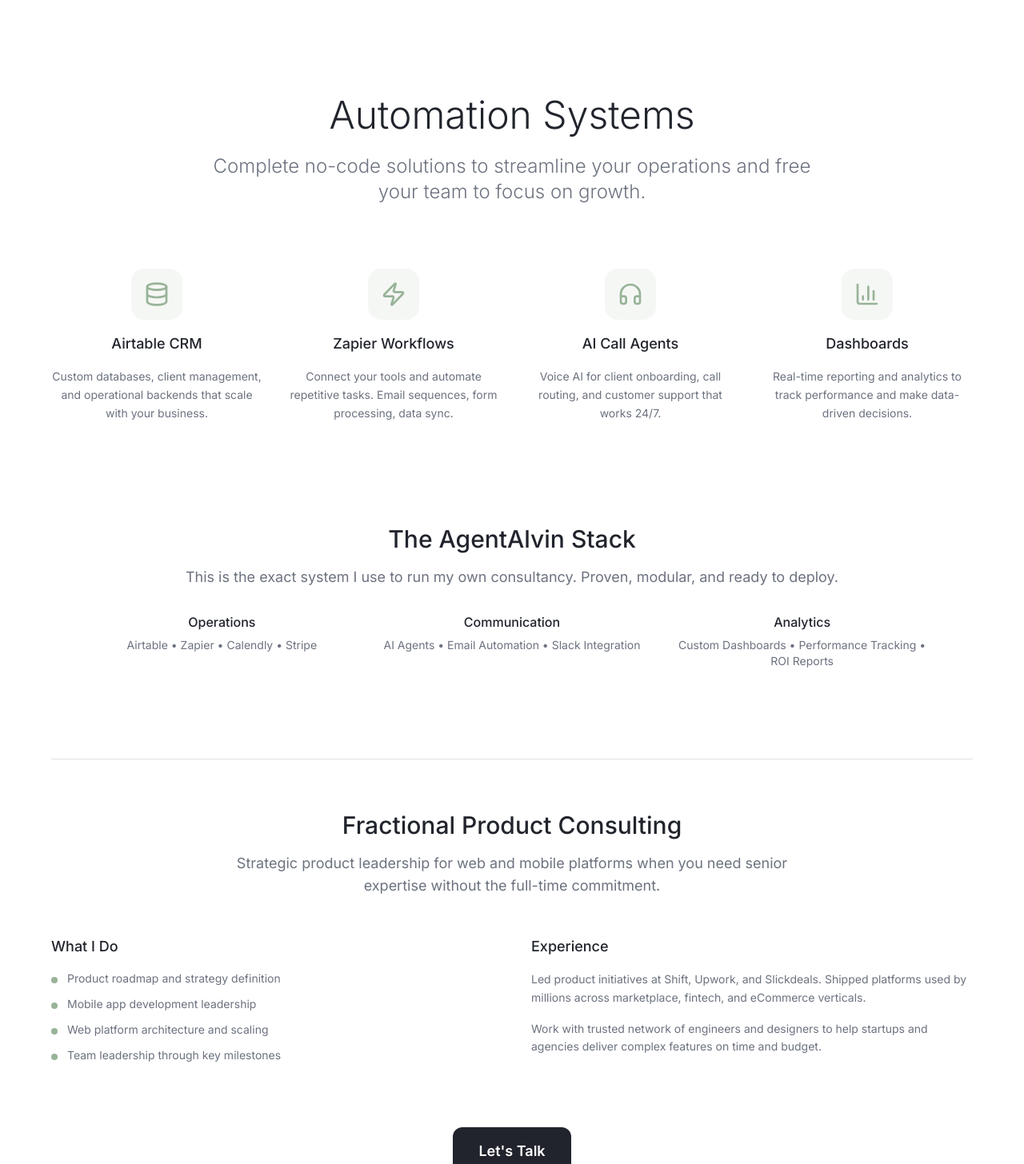
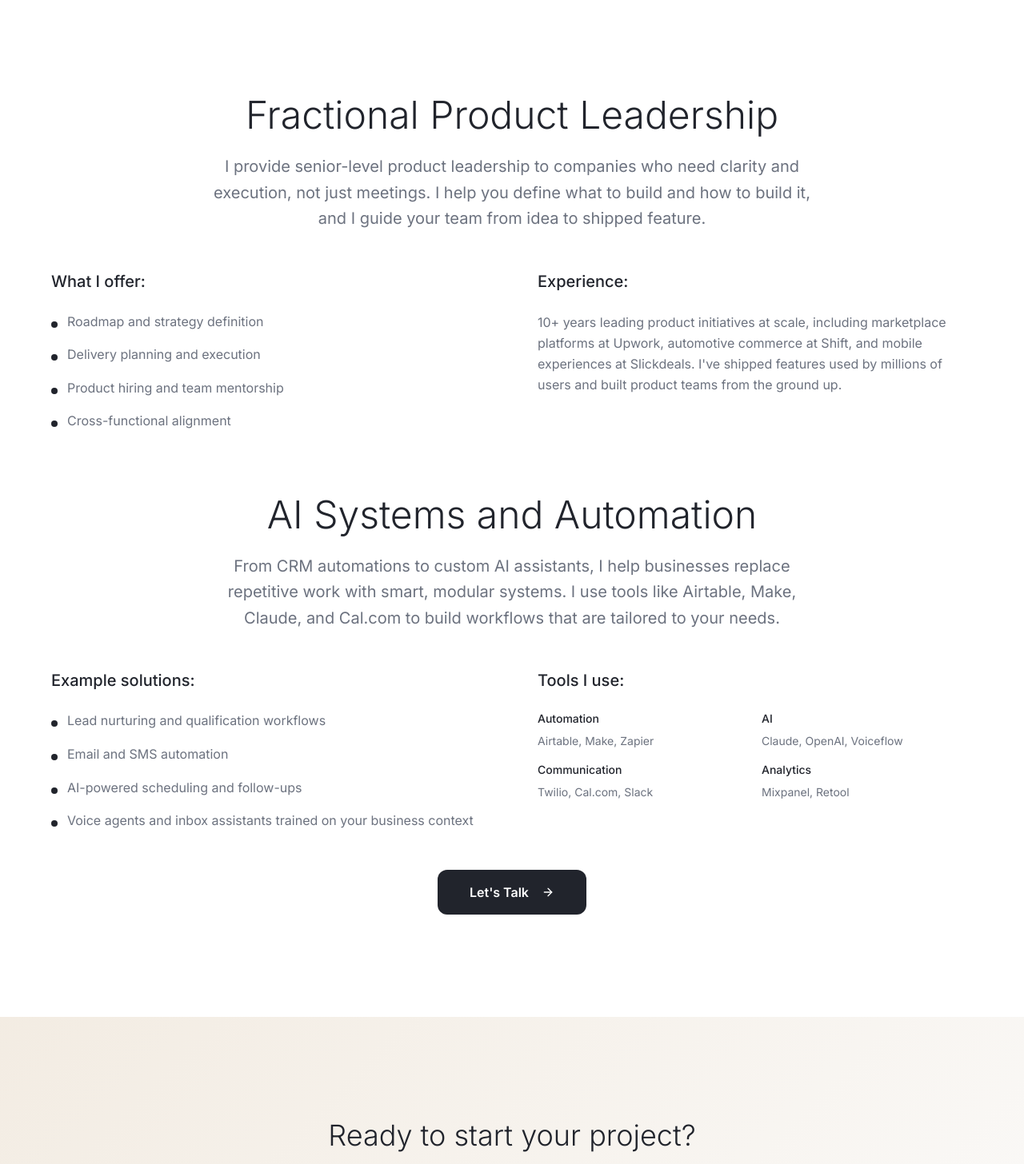
Before and after one commit to agentalvin/vegas-flow-ignite, a React (Vite) app: page /services in a window 1280 px wide. Shown: the part 420-1876 px from the top of the page at 80% size. Built offline with nearby package versions, Linux system fonts and the light colour scheme.

Commit message:
Update website content

```diff
--- a/src/components/Hero.tsx
+++ b/src/components/Hero.tsx
@@ -8,26 +8,22 @@ const Hero = () => {
         <div className="max-w-5xl mx-auto space-y-8">
           {/* Main Headline */}
           <h1 className="text-4xl sm:text-5xl md:text-6xl lg:text-7xl font-light text-foreground leading-tight tracking-tight">
-            I help small businesses scale through automation.
+            Build smarter. Operate leaner.
           </h1>
 
           {/* Subheadline */}
           <p className="text-xl sm:text-2xl md:text-3xl text-muted-foreground font-light max-w-4xl mx-auto leading-relaxed">
-            No-code systems that streamline operations and free your team to focus on growth.
+            Fractional product leadership and AI-driven systems to help your business scale efficiently. From intelligent automation to strategic product delivery, I help you move fast and ship with clarity.
           </p>
 
-          {/* Key Services */}
-          <div className="pt-6 pb-8">
-            <p className="text-lg text-muted-foreground max-w-2xl mx-auto">
-              Airtable workflows • Zapier integrations • AI voice agents • Fractional product consulting
-            </p>
-          </div>
-
-          {/* CTA Button */}
-          <div className="pt-4">
+          {/* CTA Buttons */}
+          <div className="pt-8 flex flex-col sm:flex-row gap-4 justify-center">
             <Button size="lg" className="text-lg px-8 py-4 h-auto">
-              Get Started
+              Book a Free Discovery Call
               <ArrowRight className="ml-3 w-5 h-5" />
+            </Button>
+            <Button variant="outline" size="lg" className="text-lg px-8 py-4 h-auto">
+              See Services
             </Button>
           </div>
         </div>
--- a/src/components/ServicesSection.tsx
+++ b/src/components/ServicesSection.tsx
@@ -1,147 +1,111 @@
 import { Button } from "@/components/ui/button";
-import { Database, Zap, Headphones, BarChart3 } from "lucide-react";
+import { Database, Zap, Headphones, BarChart3, ArrowRight } from "lucide-react";
 
 const ServicesSection = () => {
   return (
     <section className="py-20 md:py-32">
       <div className="container mx-auto px-4">
         <div className="max-w-6xl mx-auto">
-          {/* Header */}
-          <div className="text-center mb-20">
-            <h2 className="text-3xl md:text-4xl lg:text-5xl font-light text-foreground mb-6">
-              Automation Systems
-            </h2>
-            <p className="text-xl md:text-2xl text-muted-foreground font-light max-w-3xl mx-auto">
-              Complete no-code solutions to streamline your operations and free your team to focus on growth.
-            </p>
-          </div>
+          {/* Fractional Product Leadership */}
+          <div className="mb-20">
+            <div className="text-center mb-12">
+              <h2 className="text-3xl md:text-4xl lg:text-5xl font-light text-foreground mb-6">
+                Fractional Product Leadership
+              </h2>
+              <p className="text-xl text-muted-foreground max-w-3xl mx-auto leading-relaxed">
+                I provide senior-level product leadership to companies who need clarity and execution, not just meetings. I help you define what to build and how to build it, and I guide your team from idea to shipped feature.
+              </p>
+            </div>
 
-          {/* Primary Service - Automation */}
-          <div className="mb-20">
-            <div className="grid grid-cols-1 md:grid-cols-2 lg:grid-cols-4 gap-8">
-              {/* Airtable Systems */}
-              <div className="text-center space-y-4">
-                <div className="w-16 h-16 bg-sage/10 rounded-2xl mx-auto flex items-center justify-center">
-                  <Database className="w-8 h-8 text-sage" />
+            <div className="grid grid-cols-1 lg:grid-cols-2 gap-16">
+              {/* What I Offer */}
+              <div className="space-y-6">
+                <h3 className="text-xl font-medium text-foreground">What I offer:</h3>
+                <div className="space-y-4">
+                  {[
+                    "Roadmap and strategy definition",
+                    "Delivery planning and execution",
+                    "Product hiring and team mentorship",
+                    "Cross-functional alignment"
+                  ].map((item, index) => (
+                    <div key={index} className="flex items-start space-x-3">
+                      <div className="w-2 h-2 bg-primary rounded-full mt-3 flex-shrink-0"></div>
+                      <p className="text-muted-foreground">{item}</p>
+                    </div>
+                  ))}
                 </div>
-                <h3 className="text-lg font-medium text-foreground">Airtable CRM</h3>
-                <p className="text-muted-foreground text-sm leading-relaxed">
-                  Custom databases, client management, and operational backends that scale with your business.
-                </p>
               </div>
 
-              {/* Zapier Automation */}
-              <div className="text-center space-y-4">
-                <div className="w-16 h-16 bg-sage/10 rounded-2xl mx-auto flex items-center justify-center">
-                  <Zap className="w-8 h-8 text-sage" />
-                </div>
-                <h3 className="text-lg font-medium text-foreground">Zapier Workflows</h3>
-                <p className="text-muted-foreground text-sm leading-relaxed">
-                  Connect your tools and automate repetitive tasks. Email sequences, form processing, data sync.
-                </p>
-              </div>
-
-              {/* AI Voice Agents */}
-              <div className="text-center space-y-4">
-                <div className="w-16 h-16 bg-sage/10 rounded-2xl mx-auto flex items-center justify-center">
-                  <Headphones className="w-8 h-8 text-sage" />
-                </div>
-                <h3 className="text-lg font-medium text-foreground">AI Call Agents</h3>
-                <p className="text-muted-foreground text-sm leading-relaxed">
-                  Voice AI for client onboarding, call routing, and customer support that works 24/7.
-                </p>
-              </div>
-
-              {/* Analytics & Reporting */}
-              <div className="text-center space-y-4">
-                <div className="w-16 h-16 bg-sage/10 rounded-2xl mx-auto flex items-center justify-center">
-                  <BarChart3 className="w-8 h-8 text-sage" />
-                </div>
-                <h3 className="text-lg font-medium text-foreground">Dashboards</h3>
-                <p className="text-muted-foreground text-sm leading-relaxed">
-                  Real-time reporting and analytics to track performance and make data-driven decisions.
+              <div className="space-y-6">
+                <h3 className="text-xl font-medium text-foreground">Experience:</h3>
+                <p className="text-muted-foreground leading-relaxed">
+                  10+ years leading product initiatives at scale, including marketplace platforms at Upwork,
+                  automotive commerce at Shift, and mobile experiences at Slickdeals. I've shipped features
+                  used by millions of users and built product teams from the ground up.
                 </p>
               </div>
             </div>
           </div>
 
-          {/* The Stack */}
-          <div className="bg-gradient-warm rounded-2xl p-8 md:p-12 mb-16">
-            <div className="text-center mb-8">
-              <h3 className="text-2xl md:text-3xl font-medium text-foreground mb-4">
-                The AgentAlvin Stack
-              </h3>
-              <p className="text-lg text-muted-foreground">
-                This is the exact system I use to run my own consultancy. Proven, modular, and ready to deploy.
+          {/* AI Systems and Automation */}
+          <div>
+            <div className="text-center mb-12">
+              <h2 className="text-3xl md:text-4xl lg:text-5xl font-light text-foreground mb-6">
+                AI Systems and Automation
+              </h2>
+              <p className="text-xl text-muted-foreground max-w-3xl mx-auto leading-relaxed">
+                From CRM automations to custom AI assistants, I help businesses replace repetitive work with smart, modular systems. I use tools like Airtable, Make, Claude, and Cal.com to build workflows that are tailored to your needs.
               </p>
             </div>
 
-            <div className="grid grid-cols-1 md:grid-cols-3 gap-8 text-center">
-              <div>
-                <h4 className="font-medium text-foreground mb-2">Operations</h4>
-                <p className="text-sm text-muted-foreground">Airtable • Zapier • Calendly • Stripe</p>
+            <div className="grid grid-cols-1 lg:grid-cols-2 gap-16">
+              {/* Example Solutions */}
+              <div className="space-y-6">
+                <h3 className="text-xl font-medium text-foreground">Example solutions:</h3>
+                <div className="space-y-4">
+                  {[
+                    "Lead nurturing and qualification workflows",
+                    "Email and SMS automation",
+                    "AI-powered scheduling and follow-ups",
+                    "Voice agents and inbox assistants trained on your business context"
+                  ].map((item, index) => (
+                    <div key={index} className="flex items-start space-x-3">
+                      <div className="w-2 h-2 bg-primary rounded-full mt-3 flex-shrink-0"></div>
+                      <p className="text-muted-foreground">{item}</p>
+                    </div>
+                  ))}
+                </div>
               </div>
-              <div>
-                <h4 className="font-medium text-foreground mb-2">Communication</h4>
-                <p className="text-sm text-muted-foreground">AI Agents • Email Automation • Slack Integration</p>
-              </div>
-              <div>
-                <h4 className="font-medium text-foreground mb-2">Analytics</h4>
-                <p className="text-sm text-muted-foreground">Custom Dashboards • Performance Tracking • ROI Reports</p>
+
+              {/* Tech Stack */}
+              <div className="space-y-6">
+                <h3 className="text-xl font-medium text-foreground">Tools I use:</h3>
+                <div className="grid grid-cols-2 gap-4">
+                  <div className="space-y-2">
+                    <h4 className="text-sm font-medium text-foreground">Automation</h4>
+                    <p className="text-sm text-muted-foreground">Airtable, Make, Zapier</p>
+                  </div>
+                  <div className="space-y-2">
+                    <h4 className="text-sm font-medium text-foreground">AI</h4>
+                    <p className="text-sm text-muted-foreground">Claude, OpenAI, Voiceflow</p>
+                  </div>
+                  <div className="space-y-2">
+                    <h4 className="text-sm font-medium text-foreground">Communication</h4>
+                    <p className="text-sm text-muted-foreground">Twilio, Cal.com, Slack</p>
+                  </div>
+                  <div className="space-y-2">
+                    <h4 className="text-sm font-medium text-foreground">Analytics</h4>
+                    <p className="text-sm text-muted-foreground">Mixpanel, Retool</p>
+                  </div>
+                </div>
               </div>
             </div>
           </div>
 
-          {/* Secondary Service - Fractional Consulting */}
-          <div className="border-t border-border pt-16">
-            <div className="text-center mb-12">
-              <h3 className="text-2xl md:text-3xl font-medium text-foreground mb-4">
-                Fractional Product Consulting
-              </h3>
-              <p className="text-lg text-muted-foreground max-w-3xl mx-auto">
-                Strategic product leadership for web and mobile platforms when you need senior expertise without the full-time commitment.
-              </p>
-            </div>
-
-            <div className="grid grid-cols-1 md:grid-cols-2 gap-12">
-              <div>
-                <h4 className="text-lg font-medium text-foreground mb-4">What I Do</h4>
-                <div className="space-y-3">
-                  <div className="flex items-start space-x-3">
-                    <div className="w-2 h-2 bg-sage rounded-full mt-2 flex-shrink-0" />
-                    <p className="text-muted-foreground text-sm">Product roadmap and strategy definition</p>
-                  </div>
-                  <div className="flex items-start space-x-3">
-                    <div className="w-2 h-2 bg-sage rounded-full mt-2 flex-shrink-0" />
-                    <p className="text-muted-foreground text-sm">Mobile app development leadership</p>
-                  </div>
-                  <div className="flex items-start space-x-3">
-                    <div className="w-2 h-2 bg-sage rounded-full mt-2 flex-shrink-0" />
-                    <p className="text-muted-foreground text-sm">Web platform architecture and scaling</p>
-                  </div>
-                  <div className="flex items-start space-x-3">
-                    <div className="w-2 h-2 bg-sage rounded-full mt-2 flex-shrink-0" />
-                    <p className="text-muted-foreground text-sm">Team leadership through key milestones</p>
-                  </div>
-                </div>
-              </div>
-
-              <div>
-                <h4 className="text-lg font-medium text-foreground mb-4">Experience</h4>
-                <p className="text-muted-foreground text-sm leading-relaxed mb-4">
-                  Led product initiatives at Shift, Upwork, and Slickdeals. Shipped platforms used by millions across marketplace, fintech, and eCommerce verticals.
-                </p>
-                <p className="text-muted-foreground text-sm leading-relaxed">
-                  Work with trusted network of engineers and designers to help startups and agencies deliver complex features on time and budget.
-                </p>
-              </div>
-            </div>
-          </div>
-
-          {/* CTA */}
-          <div className="text-center mt-20">
-            <Button size="lg" className="text-lg px-8 py-4 h-auto">
+          <div className="text-center pt-12">
+            <Button size="lg">
               Let's Talk
+              <ArrowRight className="ml-2 w-4 h-4" />
             </Button>
           </div>
         </div>
--- a/src/pages/Index.tsx
+++ b/src/pages/Index.tsx
@@ -11,96 +11,41 @@ const Index = () => {
       <main>
         <Hero />
 
-        {/* Services Preview */}
+        {/* Fractional Product Leadership */}
         <section className="py-20 md:py-32">
           <div className="container mx-auto px-4">
-            <div className="max-w-6xl mx-auto">
-              <div className="text-center mb-16">
-                <h2 className="text-3xl md:text-4xl font-light text-foreground mb-6">
-                  Two Ways I Help Businesses Scale
+            <div className="grid grid-cols-1 lg:grid-cols-2 gap-16">
+              <div className="space-y-8">
+                <div className="space-y-4">
+                  <h2 className="text-3xl md:text-4xl font-light text-foreground">
+                    Product leadership without the overhead
                   </h2>
-                <p className="text-lg text-muted-foreground max-w-3xl mx-auto">
-                  Automation systems that eliminate manual work and strategic consulting
-                  for complex product challenges.
+                  <p className="text-lg text-muted-foreground leading-relaxed">
+                    I help startups and growing teams align roadmaps, execution, and outcomes. Whether you're building a mobile app, web platform, or AI-powered product, I bring clarity, speed, and experience to your product delivery.
                   </p>
                 </div>
 
-              <div className="grid grid-cols-1 lg:grid-cols-2 gap-12">
-                {/* Primary Service - Automation */}
-                <div className="bg-gradient-warm rounded-2xl p-8 md:p-12">
-                  <div className="space-y-6">
-                    <div className="w-16 h-16 bg-sage/10 rounded-2xl flex items-center justify-center">
-                      <Zap className="w-8 h-8 text-sage" />
-                    </div>
-
-                    <h3 className="text-2xl md:text-3xl font-medium text-foreground">
-                      Automation Systems
-                    </h3>
-
-                    <p className="text-muted-foreground leading-relaxed">
-                      Complete no-code solutions built on Airtable, Zapier, and AI voice agents.
-                      Eliminate repetitive tasks and free your team to focus on growth.
-                    </p>
-
-                    <div className="space-y-3 pt-4">
-                      <div className="flex items-center space-x-3">
-                        <div className="w-2 h-2 bg-sage rounded-full flex-shrink-0" />
-                        <span className="text-muted-foreground text-sm">Client onboarding automation</span>
-                      </div>
-                      <div className="flex items-center space-x-3">
-                        <div className="w-2 h-2 bg-sage rounded-full flex-shrink-0" />
-                        <span className="text-muted-foreground text-sm">AI call agents and routing</span>
-                      </div>
-                      <div className="flex items-center space-x-3">
-                        <div className="w-2 h-2 bg-sage rounded-full flex-shrink-0" />
-                        <span className="text-muted-foreground text-sm">Custom CRM and dashboards</span>
-                      </div>
-                    </div>
-
-                    <Button variant="secondary" className="mt-6">
-                      Learn About Automation
+                <Button className="text-base">
+                  Learn More
                   <ArrowRight className="ml-2 w-4 h-4" />
                 </Button>
               </div>
+
+              {/* AI-Powered Business Systems */}
+              <div className="space-y-8">
+                <div className="space-y-4">
+                  <h2 className="text-3xl md:text-4xl font-light text-foreground">
+                    Automate the tedious. Scale the meaningful.
+                  </h2>
+                  <p className="text-lg text-muted-foreground leading-relaxed">
+                    I design and implement AI-driven workflows that handle lead capture, appointment scheduling, customer follow-ups, and more. These agents act like real team members, helping you reduce busywork and focus on what matters.
+                  </p>
                 </div>
 
-                {/* Secondary Service - Consulting */}
-                <div className="bg-card border border-border rounded-2xl p-8 md:p-12">
-                  <div className="space-y-6">
-                    <div className="w-16 h-16 bg-sage/10 rounded-2xl flex items-center justify-center">
-                      <BarChart3 className="w-8 h-8 text-sage" />
-                    </div>
-
-                    <h3 className="text-2xl md:text-3xl font-medium text-foreground">
-                      Product Consulting
-                    </h3>
-
-                    <p className="text-muted-foreground leading-relaxed">
-                      Fractional product leadership for web and mobile platforms. Strategic guidance
-                      backed by experience shipping at Upwork, Shift, and Slickdeals.
-                    </p>
-
-                    <div className="space-y-3 pt-4">
-                      <div className="flex items-center space-x-3">
-                        <div className="w-2 h-2 bg-sage rounded-full flex-shrink-0" />
-                        <span className="text-muted-foreground text-sm">Product strategy and roadmaps</span>
-                      </div>
-                      <div className="flex items-center space-x-3">
-                        <div className="w-2 h-2 bg-sage rounded-full flex-shrink-0" />
-                        <span className="text-muted-foreground text-sm">Mobile and web platform leadership</span>
-                      </div>
-                      <div className="flex items-center space-x-3">
-                        <div className="w-2 h-2 bg-sage rounded-full flex-shrink-0" />
-                        <span className="text-muted-foreground text-sm">Team guidance through key milestones</span>
-                      </div>
-                    </div>
-
-                    <Button variant="outline" className="mt-6">
-                      View Consulting Services
+                <Button className="text-base">
+                  View Services
                   <ArrowRight className="ml-2 w-4 h-4" />
                 </Button>
-                  </div>
-                </div>
               </div>
             </div>
           </div>
```
Also changed, not shown: src/components/AboutSection.tsx (+49 -58 lines). Lines whose indentation alone changed are shown as unchanged.
